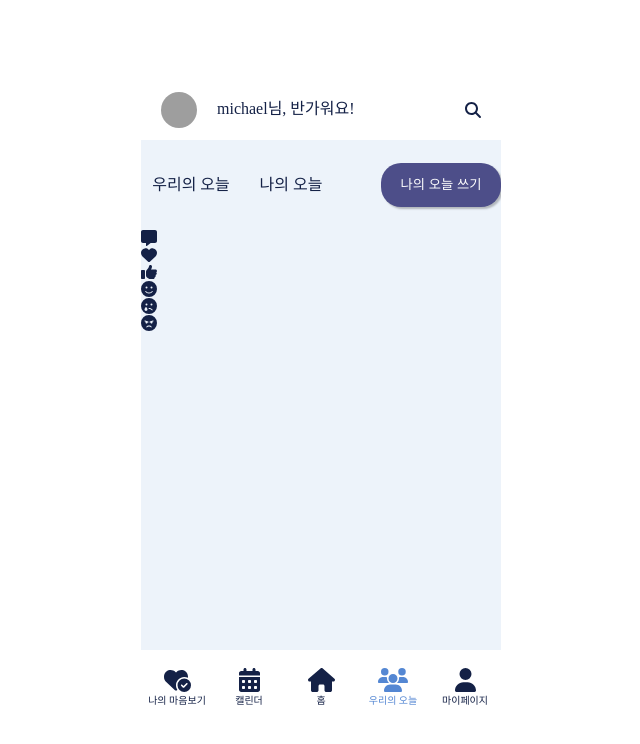
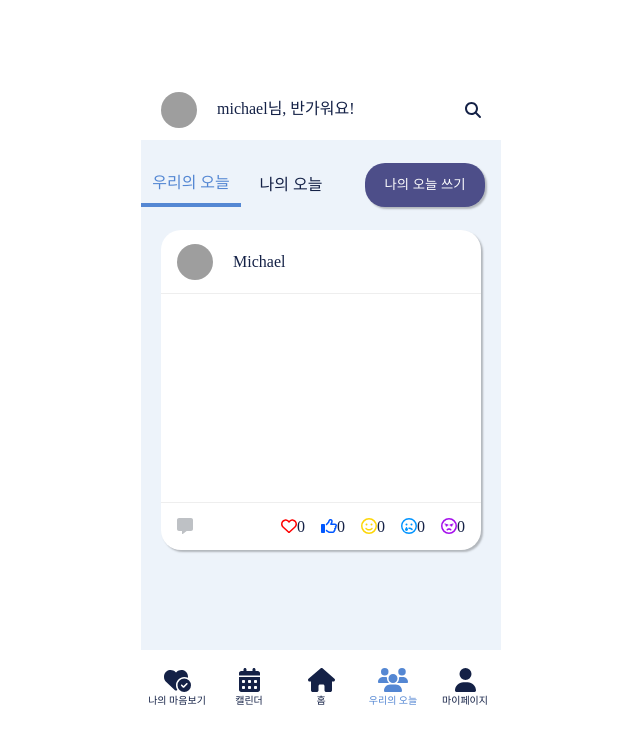
Before and after one commit to moon1324/project-oneul, a React (Create React App) app in the folder client/: page /ourToday in a window 1280 px wide. Shown: the top 744 px of the page, without its empty margins (319-959 px from the left). Built offline with nearby package versions, Linux system fonts and the light colour scheme; grey boxes are pictures that could not be loaded; a web font is replaced by a local one.

Commit message:
CommentList addition and Ourday work

```diff
--- a/client/src/pages/ourToday/OurDay.js
+++ b/client/src/pages/ourToday/OurDay.js
@@ -1,15 +1,23 @@
 import React from 'react';
 import Reaction from './Reaction';
+import S from './style';
 
 const OurDay = () => {
     return (
-        <div>
-            <header></header>
-            <main></main>
-            <footer>
-                <Reaction/>
-            </footer>
-        </div>
+        <S.cardPostWrapper>
+            <S.postProfileContainer>
+                <S.ThumbnailWrapper>
+                    <img src={process.env.PUBLIC_URL + "global/images/profile.jpg"} alt="profile-img" />
+                </S.ThumbnailWrapper>
+                <S.userNameWrapper>
+                    Michael
+                </S.userNameWrapper>
+            </S.postProfileContainer>
+            <S.postContentWrapper></S.postContentWrapper>
+            <S.reactionContainer>
+                    <Reaction/>
+            </S.reactionContainer>
+        </S.cardPostWrapper>
     );
 };
 
--- a/client/src/pages/ourToday/OurDayButton.jsx
+++ b/client/src/pages/ourToday/OurDayButton.jsx
@@ -1,18 +1,27 @@
-import React from 'react';
-import { NavLink } from 'react-router-dom';
+import React, { useState } from 'react';
 import S from './style';
 
 const OurDayButton = () => {
+    const [tab, setTab] = useState("ourToday");
+
+    function activateTabToOurToday() {
+        setTab("ourToday")
+    }
+
+    function activateTabToMyToday() {
+        setTab("myToday")
+    }
+
     return (
         <S.contentButtonWrapper>
-                <S.dayButtonWrapper>
-                    <S.ourDayButtonWrapper>
-                        <span>우리의 오늘</span>
-                    </S.ourDayButtonWrapper>
-                    <S.myDayButtonWrapper>
-                        <span>나의 오늘</span>
-                    </S.myDayButtonWrapper>
-                </S.dayButtonWrapper>
+                <S.buttonsWrapper>
+                    <S.dayButtonWrapper onClick={activateTabToOurToday} className={tab === "ourToday" ? "activeTab" : ""}>
+                            우리의 오늘
+                    </S.dayButtonWrapper>
+                    <S.dayButtonWrapper onClick={activateTabToMyToday} className={tab === "myToday" ? "activeTab" : ""}>
+                            나의 오늘
+                    </S.dayButtonWrapper>
+                </S.buttonsWrapper>
                 <S.writingButtonWrapper>
                     <S.writingButton>
                         나의 오늘 쓰기
--- a/client/src/pages/ourToday/Reaction.js
+++ b/client/src/pages/ourToday/Reaction.js
@@ -1,21 +1,103 @@
-import { faFaceAngry, faFaceSadTear, faFaceSmile, faHeart, faMessage, faThumbsUp } from '@fortawesome/free-solid-svg-icons';
+import React, { useState } from 'react';
+import { faFaceAngry as regularAngry, faFaceSadTear as regularSadTear, faFaceSmile as regularSmile, faHeart as regularHeart, faThumbsUp as regularThumbsUp } from '@fortawesome/free-regular-svg-icons';
+import { faFaceAngry as solidAngry, faFaceSadTear as solidSadTear, faFaceSmile as solidSmile, faHeart as solidHeart, faMessage, faThumbsUp as solidThumbsUp } from '@fortawesome/free-solid-svg-icons';
 import { FontAwesomeIcon } from '@fortawesome/react-fontawesome';
-import React from 'react';
+import S from './style';
 
 const Reaction = () => {
+    const [heartChange, setHeartChange] = useState(false);
+    const [heartCount, setHeartCount] = useState(0);
+
+    const [thumbsUpChange, setThumbsUpChange] = useState(false);
+    const [thumbsUpCount, setThumbsUpCount] = useState(0);
+
+    const [smileChange, setSmileChange] = useState(false);
+    const [smileCount, setSmileCount] = useState(0);
+
+    const [sadChange, setSadChange] = useState(false);
+    const [sadCount, setSadCount] = useState(0);
+
+    const [angryChange, setAngryChange] = useState(false);
+    const [angryCount, setAngryCount] = useState(0);
+
+    const [commentChange, setCommentChange] = useState(false);
+
+    const handleHeart = () => {
+        setHeartChange(!heartChange)
+        if(heartChange){
+           return setHeartCount(heartCount - 1);
+        }else{
+            return setHeartCount(heartCount + 1);
+        }
+    }
+
+    const handleThumbsUp = () => {
+        setThumbsUpChange(!thumbsUpChange)
+        if(thumbsUpChange){
+            return setThumbsUpCount(thumbsUpCount - 1);
+        }else{
+             return setThumbsUpCount(thumbsUpCount + 1);
+        }
+    }
+
+    const handleSmile = () => {
+        setSmileChange(!smileChange)
+        if(smileChange){
+            return setSmileCount(smileCount - 1);
+        }else{
+            return setSmileCount(smileCount + 1);
+        }
+    }
+
+    const handleSad = () => {
+        setSadChange(!sadChange)
+        if(sadChange){
+            return setSadCount(sadCount - 1);
+         }else{
+             return setSadCount(sadCount + 1);
+         }
+    }
+
+    const handleAngry = () => {
+        setAngryChange(!angryChange)
+        if(angryChange){
+            return setAngryCount(angryCount - 1);
+         }else{
+             return setAngryCount(angryCount + 1);
+         }
+    }
+
+    const handleComment = () => {
+        setCommentChange(!commentChange)
+    }
+
     return (
-        <div>
-            <div>
-                <FontAwesomeIcon icon = {faMessage} className='comment'/>
-            </div>
-            <ul>
-                <li><FontAwesomeIcon icon = {faHeart} className='heart'/></li>
-                <li><FontAwesomeIcon icon = {faThumbsUp} className='thumbsUp'/></li>
-                <li><FontAwesomeIcon icon = {faFaceSmile} className='smile'/></li>
-                <li><FontAwesomeIcon icon = {faFaceSadTear} className='sad'/></li>
-                <li><FontAwesomeIcon icon = {faFaceAngry} className='angry'/></li>
-            </ul>
-        </div>
+        <S.reactionWrapper>
+            <S.commentContainer>
+                <S.commentWrapper>
+                    <FontAwesomeIcon icon = {faMessage} className='comment'/>
+                </S.commentWrapper>
+            </S.commentContainer>
+            <S.emotionContainer>
+                <S.emotionWrapper>
+                    <label>
+                      <S.emotionList onClick={handleHeart}><FontAwesomeIcon icon = {heartChange ? solidHeart : regularHeart} className='heart'/><reactionCountWrapper>{heartCount}</reactionCountWrapper></S.emotionList>
+                    </label>
+                    <label>
+                        <S.emotionList onClick={handleThumbsUp}><FontAwesomeIcon icon = {thumbsUpChange ? solidThumbsUp : regularThumbsUp} className='thumbsUp'/><reactionCountWrapper>{thumbsUpCount}</reactionCountWrapper></S.emotionList>
+                    </label>
+                    <label>
+                        <S.emotionList onClick={handleSmile}><FontAwesomeIcon icon = {smileChange ? solidSmile : regularSmile} className='smile'/><reactionCountWrapper>{smileCount}</reactionCountWrapper></S.emotionList>
+                    </label>
+                    <label>
+                        <S.emotionList onClick={handleSad}><FontAwesomeIcon icon = {sadChange ? solidSadTear : regularSadTear} className='sad'/><reactionCountWrapper>{sadCount}</reactionCountWrapper></S.emotionList>
+                    </label>
+                    <label>
+                        <S.emotionList onClick={handleAngry}><FontAwesomeIcon icon = {angryChange ? solidAngry : regularAngry} className='angry'/><reactionCountWrapper>{angryCount}</reactionCountWrapper></S.emotionList>
+                    </label>
+                </S.emotionWrapper>
+            </S.emotionContainer>
+        </S.reactionWrapper>
     );
 };
 
--- a/client/src/pages/ourToday/style.js
+++ b/client/src/pages/ourToday/style.js
@@ -1,6 +1,6 @@
 import styled from "styled-components";
+import { flexCenter, flexCenterColumn } from "../../global/common";
 import theme from "../../global/theme";
-import { flexCenter, flexCenterColumn } from "../../global/common";
 
 const S = {};
 
@@ -11,35 +11,31 @@ S.contentButtonWrapper = styled.div`
     align-items: center;
 `;
 
-S.dayButtonWrapper = styled.div`
+S.buttonsWrapper = styled.div`
     display: flex;
     align-items: center;
     width: 200px;
     height: 44px;
+    & .activeTab {
+        color: #5487D3;
+        border-bottom: 4px solid #5487D3;
+    }
 `
 
-S.ourDayButtonWrapper = styled.div`
+S.dayButtonWrapper = styled.div`
     width: 100px;
     height: 44px;
-    display: flex;
+    display : flex;
+    align-items: center;
     justify-content: center;
-    align-items: center;
-    text-align: center;
+    cursor: pointer;
 `
 
-S.myDayButtonWrapper = styled.div`
-    width: 100px;
-    height: 44px;
-    display: flex;
-    justify-content: center;
-    align-items: center;
-    text-align: center;
-`
 
 S.writingButtonWrapper = styled.div`
     width: 120px;
     height: 44px;
-    margin: 0 0 0 auto;
+    margin: 0 16px 0 auto;
 `;
 
 S.writingButton = styled.button`
@@ -50,4 +46,136 @@ S.writingButton = styled.button`
     border: none;
 `;
 
+S.cardPostWrapper = styled.div`
+    width: 320px;
+    height: 320px;
+    background-color: #FFF;
+    border-radius: 20px;
+    margin: 0 auto;
+    box-shadow: 2px 2px 2px rgba(0, 0, 0, 0.25);
+    ${flexCenterColumn}
+`
+
+S.postProfileContainer = styled.div`
+    width : 100%;
+    height: 20%;
+    border-bottom: 1px solid #EEE;
+    display: flex;
+    align-items: center;
+`
+
+S.ThumbnailWrapper = styled.div`
+    width: 36px;
+    height: 36px;
+    margin-left: 16px;
+    border-radius: 50%;
+    overflow: hidden;
+
+    & img {
+        width: 100%;
+        height: 100%;
+        object-fit: cover;
+    }
+`
+
+S.userNameWrapper = styled.div`
+    font-weight: ${theme.FONT_WEIGHT.regular};
+    margin-left: 20px;
+`
+
+
+S.postContentWrapper = styled.div`
+    width : 100%;
+    height: 65%;
+`
+
+S.reactionContainer = styled.div`
+    width: 100%;
+    height: 15%;
+    border-top: 1px solid #EEE;
+    display: flex;
+    align-items: center;
+`
+
+S.reactionWrapper = styled.div`
+    width: 100%;
+    height: 15%;
+    ${flexCenter}
+`
+
+S.commentContainer = styled.div`
+    width: 20%;
+    height: 20px;
+    margin-right: auto;
+    display: flex;
+    align-items: center;
+    & .comment path{
+        color: #BEC1C5;
+        font-size: 18px;
+        cursor: pointer;
+    }
+    & .comment:hover path{
+        color: #555657;
+        font-size: 18px;
+        cursor: pointer;
+    }
+`
+
+S.commentWrapper = styled.div`
+    margin-left: 16px;
+`
+
+S.emotionContainer = styled.div`
+    width: 80%;
+    height: 20px;
+    display: flex;
+    align-items: center;
+`
+
+S.emotionWrapper = styled.ul`
+    display: flex;
+    list-style-type: none;
+    margin-left: auto;
+    & .heart path{
+        color: #FF0000;
+        font-size: 18px;
+        cursor: pointer;
+    }
+    & .thumbsUp path{
+        color: #0057FF;
+        font-size: 18px;
+        cursor: pointer;
+    }
+    & .smile path{
+        color: #FDD608;
+        font-size: 18px;
+        cursor: pointer;
+    }
+    & .sad path{
+        color: #0094FF;
+        font-size: 18px;
+        cursor: pointer;
+    }
+    & .angry path{
+        color: #A50FEC;
+        font-size: 18px;
+        cursor: pointer;
+    }
+`
+
+S.emotionList = styled.li`
+    margin-right: 16px;
+    padding: 0;
+`
+
+S.reactionCountWrapper = styled.div`
+    width: 17px;
+    height: 17px;
+    display: flex;
+    align-items: center;
+    justify-content: center;
+    text-align: center;
+`
+
+
 export default S;
```
Also changed, not shown: client/src/pages/ourToday/CommentList.jsx (added).
